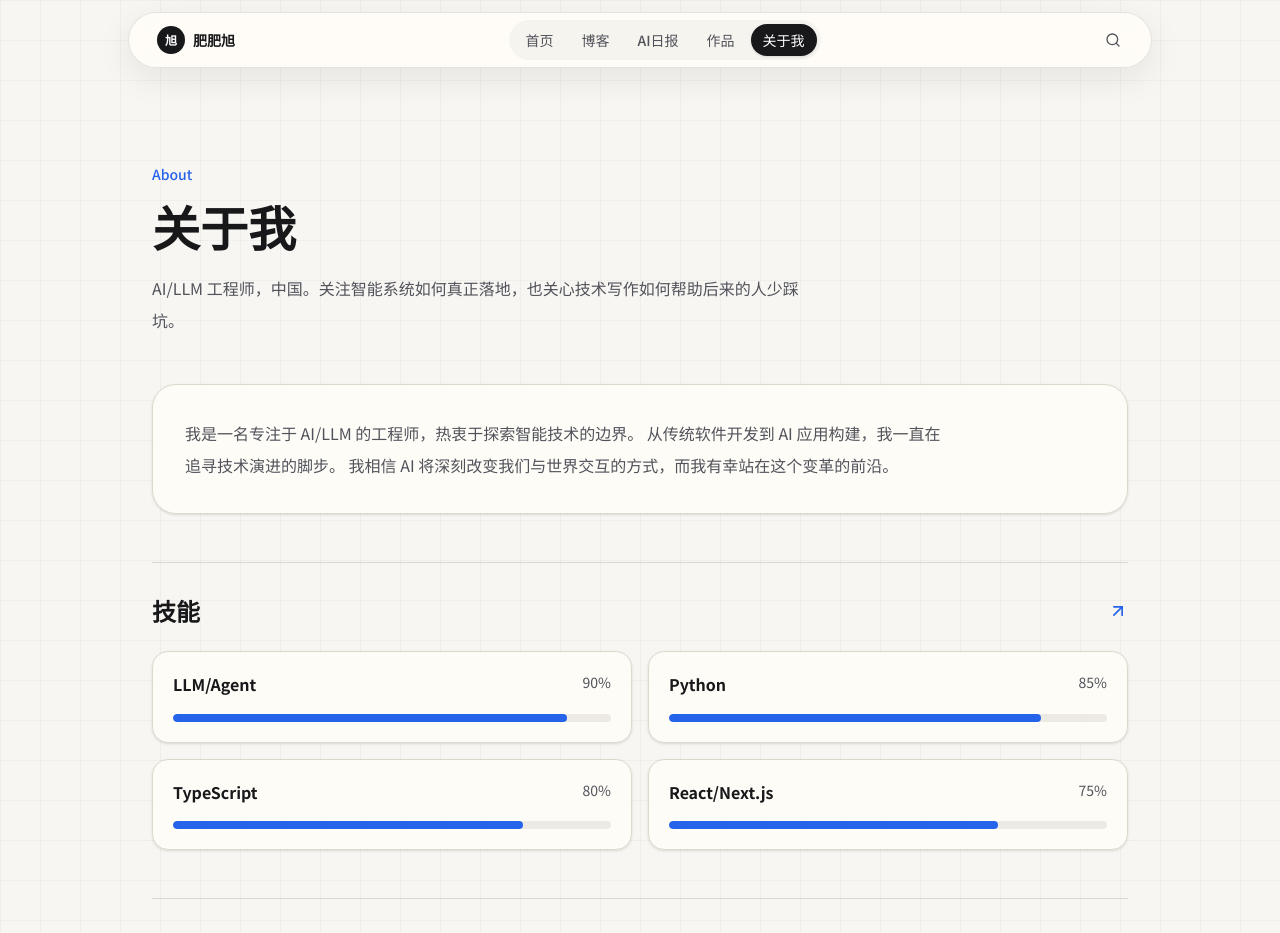
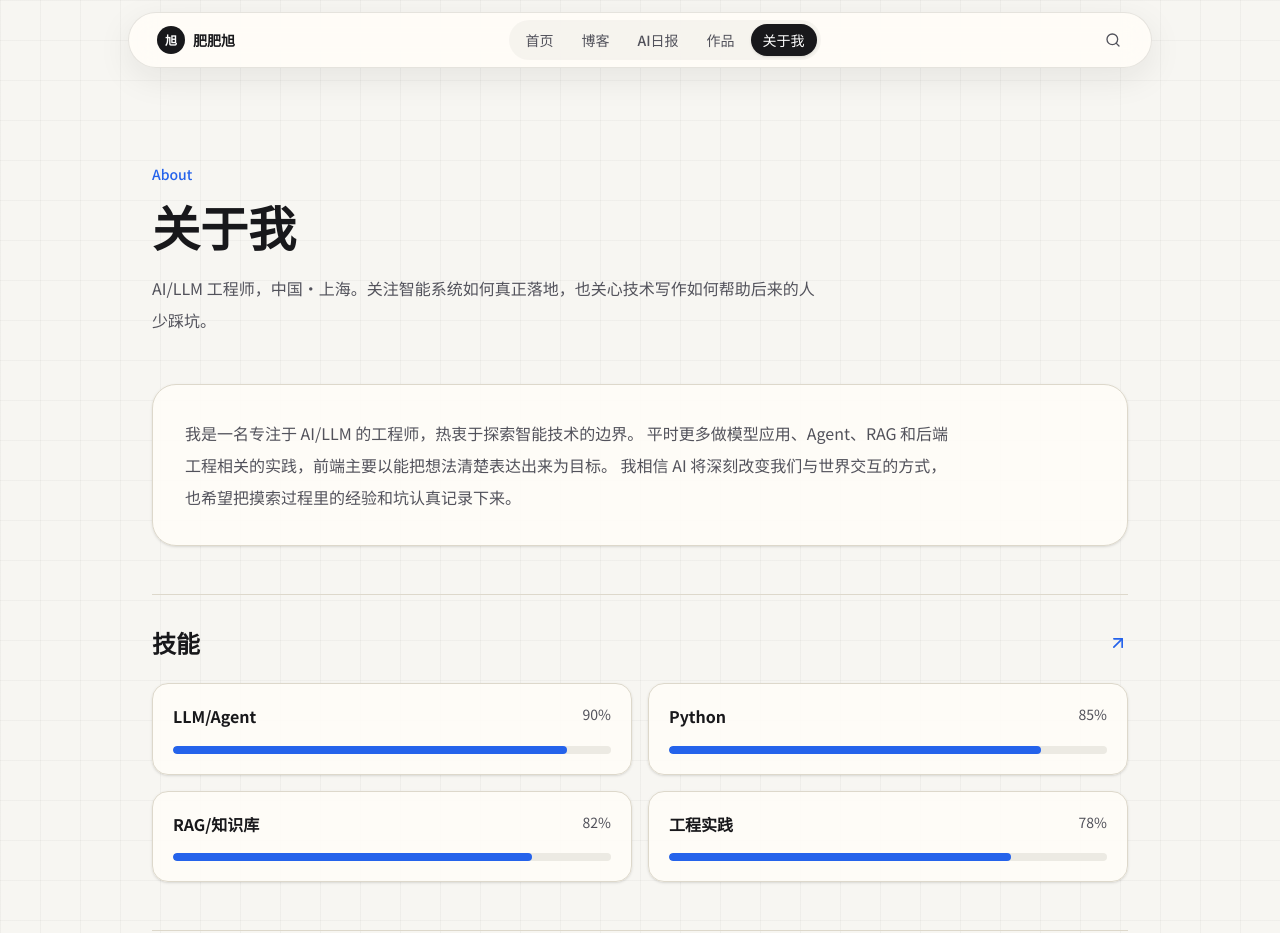
Before and after one commit to Lrcx/feifeixu-blog, a Next.js app: page /about in a window 1280 px wide. Shown: the top 933 px of the page. Built offline with nearby package versions, Linux system fonts and the light colour scheme.

Commit message:
update about profile copy

```diff
--- a/app/about/page.tsx
+++ b/app/about/page.tsx
@@ -7,8 +7,8 @@ import { Header, Footer, Container } from "@/components/layout/header";
 const skills = [
   { name: "LLM/Agent", level: 90 },
   { name: "Python", level: 85 },
-  { name: "TypeScript", level: 80 },
-  { name: "React/Next.js", level: 75 },
+  { name: "RAG/知识库", level: 82 },
+  { name: "工程实践", level: 78 },
 ];
 
 const timeline = [
@@ -33,7 +33,7 @@ export default function AboutPage() {
             <p className="mb-3 text-sm font-medium text-accent">About</p>
             <h1 className="text-4xl font-bold leading-tight text-primary md:text-5xl">关于我</h1>
             <p className="mt-4 max-w-2xl text-secondary leading-8">
-              AI/LLM 工程师，中国。关注智能系统如何真正落地，也关心技术写作如何帮助后来的人少踩坑。
+              AI/LLM 工程师，中国·上海。关注智能系统如何真正落地，也关心技术写作如何帮助后来的人少踩坑。
             </p>
           </motion.div>
 
@@ -45,8 +45,8 @@ export default function AboutPage() {
           >
             <p className="max-w-3xl text-secondary leading-8">
               我是一名专注于 AI/LLM 的工程师，热衷于探索智能技术的边界。
-              从传统软件开发到 AI 应用构建，我一直在追寻技术演进的脚步。
-              我相信 AI 将深刻改变我们与世界交互的方式，而我有幸站在这个变革的前沿。
+              平时更多做模型应用、Agent、RAG 和后端工程相关的实践，前端主要以能把想法清楚表达出来为目标。
+              我相信 AI 将深刻改变我们与世界交互的方式，也希望把摸索过程里的经验和坑认真记录下来。
             </p>
           </motion.section>
 
```
